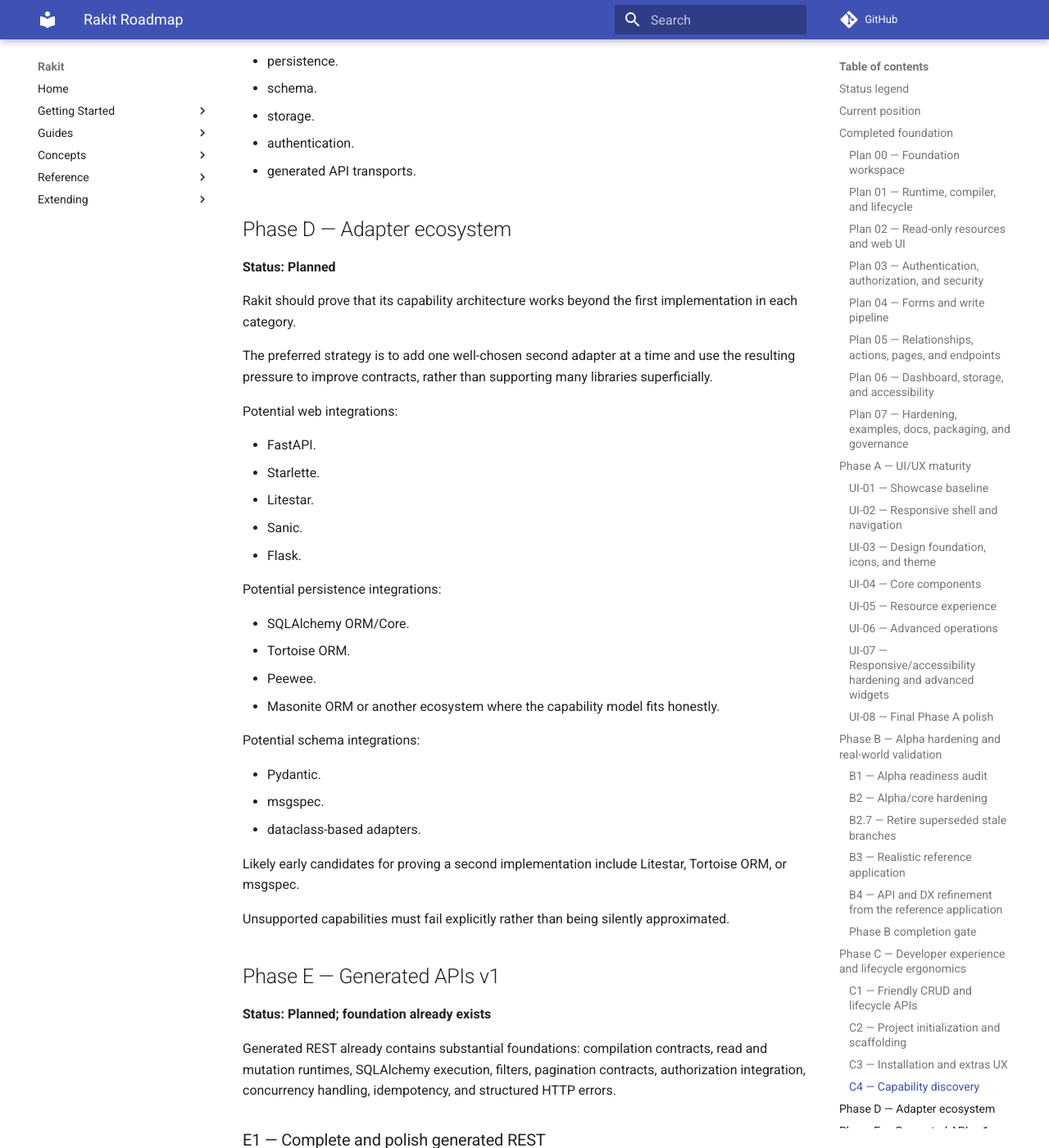
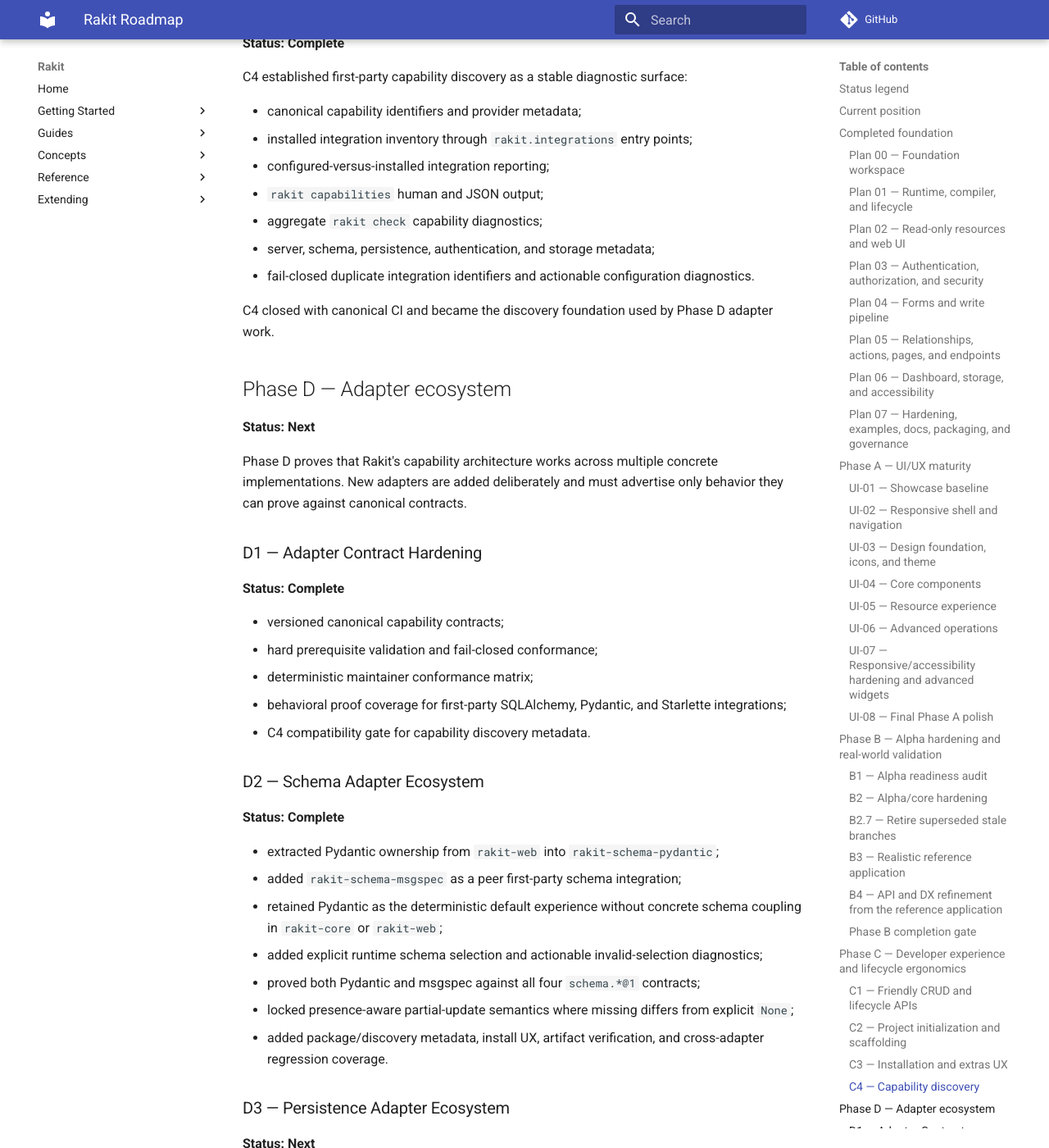
Before and after one commit to wihlarkop/rakit, an MkDocs documentation site: the page built from docs/roadmap.md, in a window 1280 px wide and 1400 px high, scrolled down 11835 px. Shown: the whole window at 82% size. Built offline with MkDocs 1.6.1 and Material for MkDocs 9.7.7, drawn with Linux system fonts in a browser that asks for light colours; comment, search, counter and statistics services are not loaded; some of the changed text lies outside the part shown.

Commit message:
chore(schema): apply D2 closure verification fixes

```diff
--- a/docs/roadmap.md
+++ b/docs/roadmap.md
@@ -29,9 +29,12 @@ Rakit remains under active pre-release development. The current package version
 | Phase C1 friendly CRUD and lifecycle APIs | **Complete** |
 | Phase C2 project initialization and scaffolding | **Complete** |
 | Phase C3 installation and extras UX | **Complete** |
-| Phase C4 capability discovery | **Next** |
-| Phase C developer experience and lifecycle ergonomics | **Next** |
-| Phase D adapter ecosystem | **Planned** |
+| Phase C4 capability discovery | **Complete** |
+| **Phase C overall** | **Complete** |
+| Phase D1 adapter contract hardening | **Complete** |
+| Phase D2 schema adapter ecosystem | **Complete** |
+| Phase D3 persistence adapter ecosystem | **Next** |
+| Phase D adapter ecosystem | **Next** |
 | Phase E generated APIs v1 | **Planned; foundation exists** |
 | Public release | **Deferred until explicit maintainer approval** |
 
@@ -274,7 +277,7 @@ No release, tag, version bump, TestPyPI upload, or PyPI publication is implied b
 
 ## Phase C — Developer experience and lifecycle ergonomics
 
-**Status: Next**
+**Status: Complete**
 
 ### C1 — Friendly CRUD and lifecycle APIs
 
@@ -346,51 +349,97 @@ dry-run, and generated web-asset reproducibility.
 
 ### C4 — Capability discovery
 
-**Status: Next**
+**Status: Complete**
 
-Expand diagnostics such as `rakit check` and capability inspection.
+C4 established first-party capability discovery as a stable diagnostic surface:
 
-Potential capability groups include:
+- canonical capability identifiers and provider metadata;
+- installed integration inventory through `rakit.integrations` entry points;
+- configured-versus-installed integration reporting;
+- `rakit capabilities` human and JSON output;
+- aggregate `rakit check` capability diagnostics;
+- server, schema, persistence, authentication, and storage metadata;
+- fail-closed duplicate integration identifiers and actionable configuration diagnostics.
 
-- servers.
-- persistence.
-- schema.
-- storage.
-- authentication.
-- generated API transports.
+C4 closed with canonical CI and became the discovery foundation used by Phase D adapter work.
 
 ## Phase D — Adapter ecosystem
 
+**Status: Next**
+
+Phase D proves that Rakit's capability architecture works across multiple concrete implementations. New adapters are added deliberately and must advertise only behavior they can prove against canonical contracts.
+
+### D1 — Adapter Contract Hardening
+
+**Status: Complete**
+
+- versioned canonical capability contracts;
+- hard prerequisite validation and fail-closed conformance;
+- deterministic maintainer conformance matrix;
+- behavioral proof coverage for first-party SQLAlchemy, Pydantic, and Starlette integrations;
+- C4 compatibility gate for capability discovery metadata.
+
+### D2 — Schema Adapter Ecosystem
+
+**Status: Complete**
+
+- extracted Pydantic ownership from `rakit-web` into `rakit-schema-pydantic`;
+- added `rakit-schema-msgspec` as a peer first-party schema integration;
+- retained Pydantic as the deterministic default experience without concrete schema coupling in `rakit-core` or `rakit-web`;
+- added explicit runtime schema selection and actionable invalid-selection diagnostics;
+- proved both Pydantic and msgspec against all four `schema.*@1` contracts;
+- locked presence-aware partial-update semantics where missing differs from explicit `None`;
+- added package/discovery metadata, install UX, artifact verification, and cross-adapter regression coverage.
+
+### D3 — Persistence Adapter Ecosystem
+
+**Status: Next**
+
+Add a second persistence implementation and use it to pressure-test data-source, write-service, transaction, pagination, relationship, and generated-operation contracts without importing ORM-specific semantics into core.
+
+### D4 — Web Framework Integrations
+
 **Status: Planned**
 
-Rakit should prove that its capability architecture works beyond the first implementation in each category.
+#### D4.0 — Web Integration Contract
 
-The preferred strategy is to add one well-chosen second adapter at a time and use the resulting pressure to improve contracts, rather than supporting many libraries superficially.
+Define the framework-integration boundary and acceptance matrix before adding more host frameworks.
 
-Potential web integrations:
+#### D4.1 — Litestar
 
-- FastAPI.
-- Starlette.
-- Litestar.
-- Sanic.
-- Flask.
+Add first-class Litestar integration against the D4.0 contract.
 
-Potential persistence integrations:
+#### D4.2 — FastAPI
 
-- SQLAlchemy ORM/Core.
-- Tortoise ORM.
-- Peewee.
-- Masonite ORM or another ecosystem where the capability model fits honestly.
+Promote FastAPI mounting/composition from guidance into a first-class integration where that adds real value beyond Starlette compatibility.
 
-Potential schema integrations:
+#### D4.3 — Starlette
 
-- Pydantic.
-- msgspec.
-- dataclass-based adapters.
+Harden and document Starlette as the canonical ASGI/reference integration under the shared web contract.
 
-Likely early candidates for proving a second implementation include Litestar, Tortoise ORM, or msgspec.
+#### D4.4 — Flask
 
-Unsupported capabilities must fail explicitly rather than being silently approximated.
+Explore and implement an honest Flask integration without pretending WSGI and ASGI semantics are identical.
+
+#### D4.5 — Sanic
+
+Add Sanic integration if the D4 contract maps cleanly to its runtime model.
+
+#### D4.6 — Integration DX & Compatibility Matrix
+
+Unify install guidance, discovery, conformance, examples, and supported-version policy across first-party web integrations.
+
+### D5 — Adapter Authoring DX / SDK
+
+**Status: Planned**
+
+Turn the internal conformance machinery proven by D1-D4 into a supported authoring experience for third-party adapter maintainers, without exposing unstable internals prematurely.
+
+### D6 — Additional First-party Adapters
+
+**Status: Planned**
+
+Add further schema, persistence, storage, authentication, or transport adapters only where ecosystem demand and the capability model justify first-party ownership.
 
 ## Phase E — Generated APIs v1
 
```
Also changed, not shown: 4 other files.
